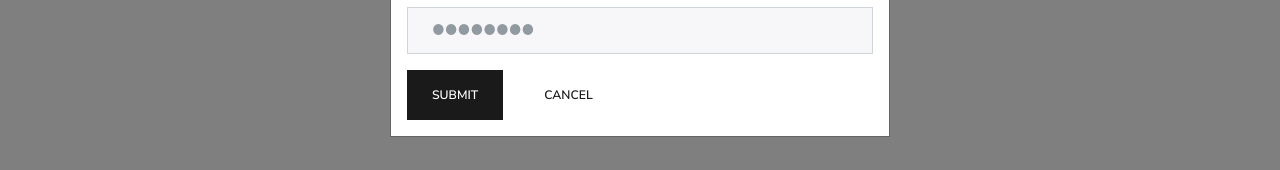
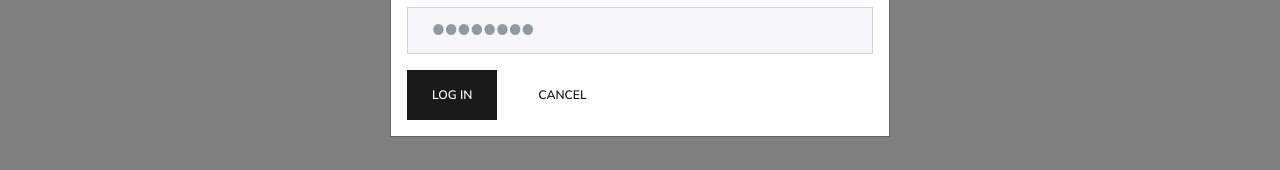
Before and after one commit to vzhny/pacientech, a React app: page / in a window 1280 px wide. Both pictures are taken after a click on the link "LOG IN". Shown: the part 426-596 px from the top of the page. Built offline with nearby package versions, Linux system fonts and the light colour scheme.

Commit message:
Added validation using yup to the login form | 02/02

```diff
--- a/package.json
+++ b/package.json
@@ -25,7 +25,8 @@
     "prop-types": "^15.6.2",
     "react": "16.8.0-alpha.1",
     "react-dom": "16.8.0-alpha.1",
-    "reactstrap": "^7.1.0"
+    "reactstrap": "^7.1.0",
+    "yup": "^0.26.10"
   },
   "devDependencies": {
     "@babel/core": "^7.2.0",
--- a/src/components/LoginForm/LoginForm.js
+++ b/src/components/LoginForm/LoginForm.js
@@ -1,10 +1,18 @@
 import React, { useContext } from 'react';
 import { navigate } from '@reach/router';
-import { Form, FormGroup, Label, Input, Button } from 'reactstrap';
+import { Form, FormGroup, FormFeedback, Label, Input, Button } from 'reactstrap';
 import { Formik } from 'formik';
 import PropTypes from 'prop-types';
+import * as Yup from 'yup';
 import Loader from '@/components/Loader/Loader';
 import { AuthContext } from '@/auth/AuthContext';
+
+const LoginSchema = Yup.object().shape({
+  email: Yup.string()
+    .email('Invalid email!')
+    .required('Email address is required.'),
+  password: Yup.string().required('Password is required.'),
+});
 
 const LoginForm = ({ toggleModal }) => {
   const [authStatus, updateAuthStatus] = useContext(AuthContext); // eslint-disable-line
@@ -12,6 +20,7 @@ const LoginForm = ({ toggleModal }) => {
   return (
     <Formik
       initialValues={{ email: '', password: '' }}
+      validationSchema={LoginSchema}
       onSubmit={(values, { setSubmitting, setErrors }) => {
         setTimeout(() => {
           // TODO: add axios call to the pacientech api to log in the user.
@@ -21,19 +30,32 @@ const LoginForm = ({ toggleModal }) => {
           setSubmitting(false);
         }, 2000);
       }}
-      render={({ values, errors, handleSubmit, handleChange, handleBlur, isSubmitting }) => (
+      render={({
+        values,
+        errors,
+        touched,
+        handleSubmit,
+        handleChange,
+        handleBlur,
+        isSubmitting,
+      }) => (
         <Form onSubmit={e => handleSubmit(e)}>
           <FormGroup>
             <Label for="email">Email Address</Label>
             <Input
-              type="email"
+              type="text"
               name="email"
               onChange={handleChange}
               onBlur={handleBlur}
               value={values.email}
               placeholder="johndoe@gmail.com"
               disabled={isSubmitting}
+              valid={!errors.email && touched.email}
+              invalid={!!errors.email}
             />
+            {errors.email && touched.email ? (
+              <FormFeedback>The entered email address is invalid.</FormFeedback>
+            ) : null}
           </FormGroup>
           <FormGroup>
             <Label for="password">Password</Label>
@@ -45,11 +67,16 @@ const LoginForm = ({ toggleModal }) => {
               value={values.password}
               placeholder="●●●●●●●●"
               disabled={isSubmitting}
+              valid={!errors.password && touched.password}
+              invalid={!!errors.password}
             />
+            {errors.password && touched.password ? (
+              <FormFeedback>Please enter a password.</FormFeedback>
+            ) : null}
           </FormGroup>
           {isSubmitting ? <Loader /> : null}
           <Button type="submit" color="primary" className="mr-3" disabled={isSubmitting}>
-            Submit
+            Log In
           </Button>
           <Button color="secondary" onClick={() => toggleModal()} disabled={isSubmitting}>
             Cancel
```
Also changed, not shown: 1 other file (tests, documents, lock files or other folders).
